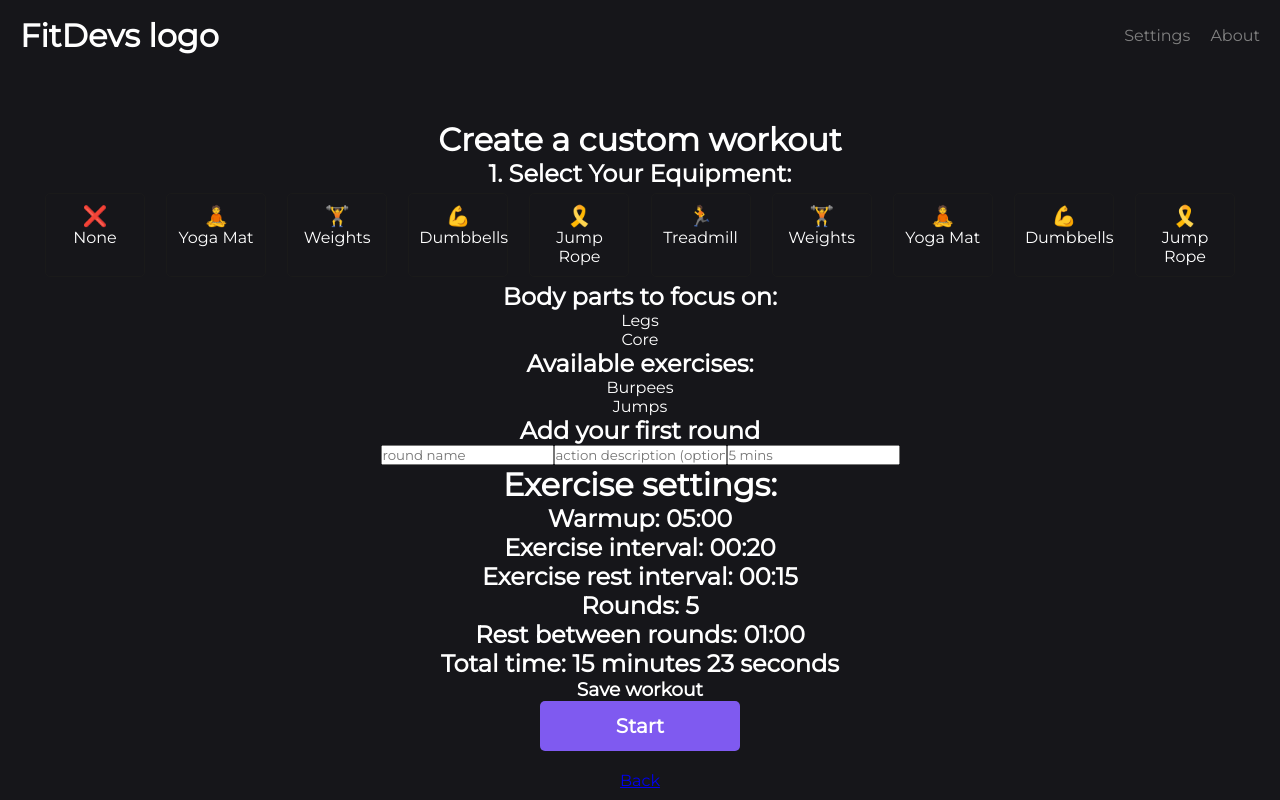
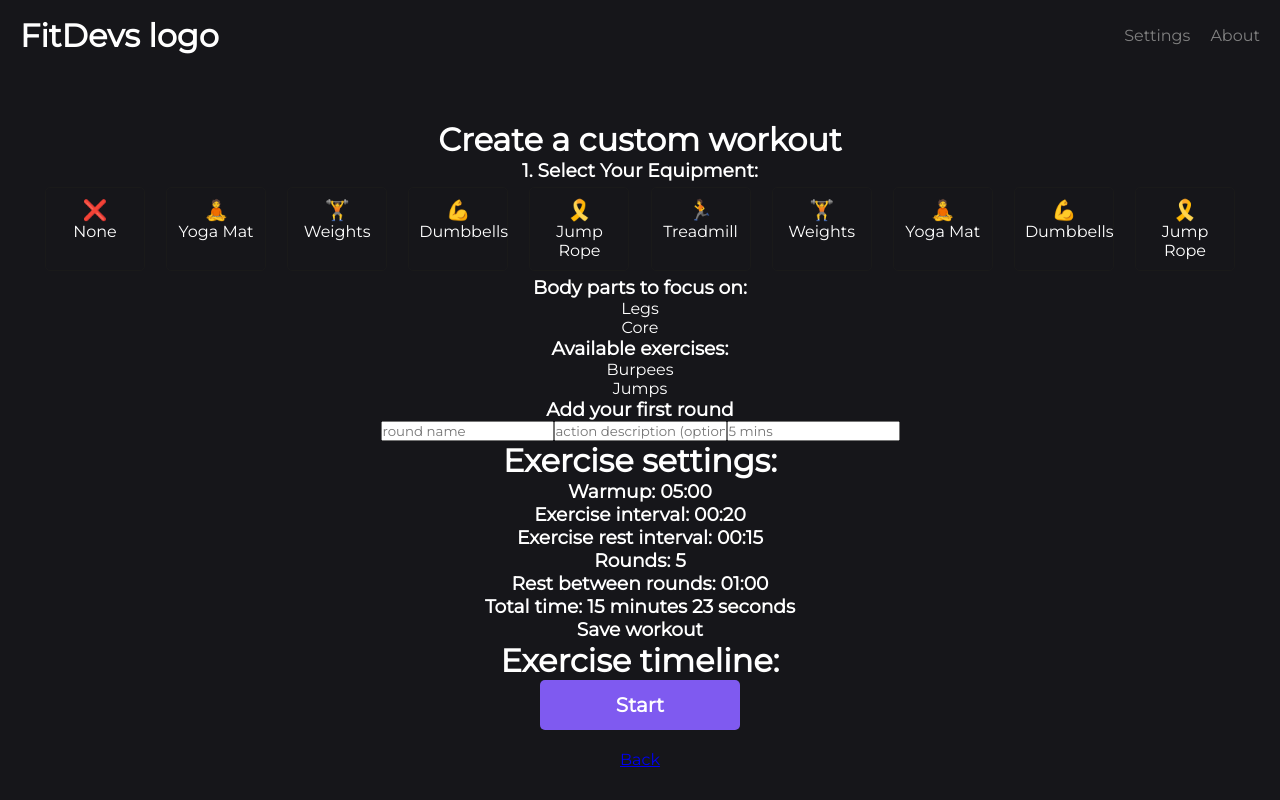
Before and after one commit to madzadev/workout, a Next.js app: page /custom in a window 1280 px wide. Built offline with nearby package versions, Linux system fonts and the light colour scheme.

Commit message:
edit custom settings

```diff
--- a/pages/custom.js
+++ b/pages/custom.js
@@ -23,7 +23,7 @@ const Custom = () => {
     <Wrapper>
       <Navigation />
       <h1>Create a custom workout</h1>
-      <h2>1. Select Your Equipment:</h2>
+      <h3>1. Select Your Equipment:</h3>
       <EquipmentSelector
         selectedEquipment={selectedEquipment}
         handleSelect={handleSelect}
@@ -32,29 +32,31 @@ const Custom = () => {
         <p>Selected Equipment IDs: {selectedEquipment.join(", ")}</p>
       )}
 
-      <h2>Body parts to focus on:</h2>
+      <h3>Body parts to focus on:</h3>
 
       <p>Legs</p>
       <p>Core</p>
 
-      <h2>Available exercises:</h2>
+      <h3>Available exercises:</h3>
 
       <p>Burpees</p>
       <p>Jumps</p>
 
-      <h2>Add your first round</h2>
+      <h3>Add your first round</h3>
       <input type="text" placeholder="round name" />
       <input type="text" placeholder="action description (optional)" />
       <input type="text" placeholder="5 mins" />
 
       <h1>Exercise settings:</h1>
-      <h2>Warmup: 05:00</h2>
-      <h2>Exercise interval: 00:20</h2>
-      <h2>Exercise rest interval: 00:15</h2>
-      <h2>Rounds: 5</h2>
-      <h2>Rest between rounds: 01:00</h2>
-      <h2>Total time: 15 minutes 23 seconds</h2>
+      <h3>Warmup: 05:00</h3>
+      <h3>Exercise interval: 00:20</h3>
+      <h3>Exercise rest interval: 00:15</h3>
+      <h3>Rounds: 5</h3>
+      <h3>Rest between rounds: 01:00</h3>
+      <h3>Total time: 15 minutes 23 seconds</h3>
       <h3>Save workout</h3>
+
+      <h1>Exercise timeline:</h1>
       <StartWorkoutButton />
       <Link href="/">Back</Link>
     </Wrapper>
--- a/pages/index.js
+++ b/pages/index.js
@@ -43,7 +43,7 @@ export default function Home() {
         }}
       /> */}
 
-      {/* <h1 className={styles.title}>Pick a preset:</h1> */}
+      <h1 className={styles.title}>Beginner workouts:</h1>
       <div className={styles.presetsWrapper}>
         {presets.map((preset, index) => (
           <WorkoutPresetCard
```
